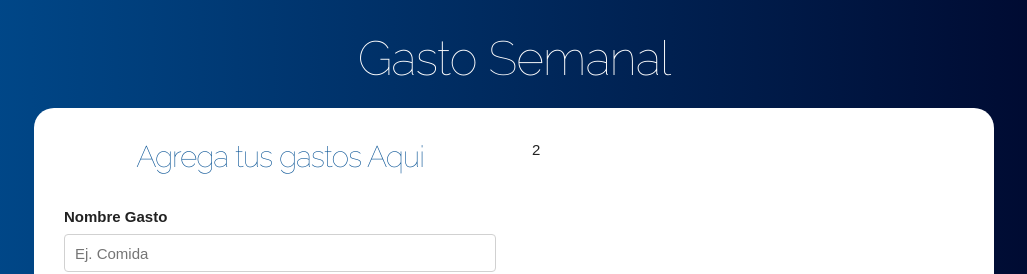
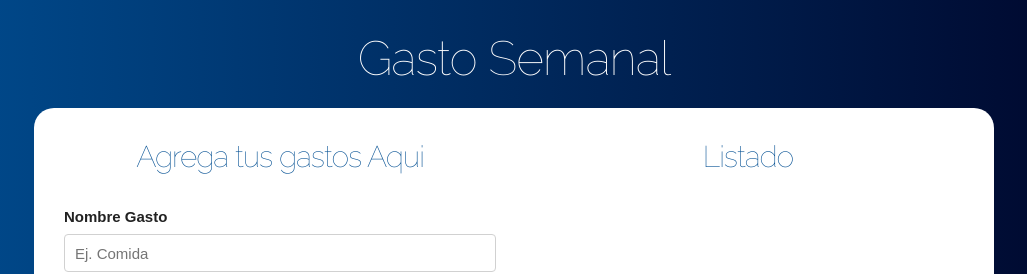
Before and after one commit to alejandrobecerraptor/proyecto-presupuesto-semanal, a React (Create React App) app: page / in a window 1280 px wide. Both pictures are taken after typing "5" into the empty fields and a click on the input "Definir Presupuesto". Shown: the top 274 px of the page, without its empty margins (126-1153 px from the left). Built offline with nearby package versions, Linux system fonts and the light colour scheme.

Commit message:
mostrando gasto en la interfaz por medio de dos componentes

```diff
--- a/src/App.js
+++ b/src/App.js
@@ -1,6 +1,7 @@
 import {useState} from 'react';
 import Pregunta from './components/Pregunta';
 import Formulario from './components/Formulario';
+import Listado from './components/Listado';
 
 
 function App() {
@@ -45,7 +46,9 @@
                   />
                 </div>
                 <div className="one-half column">
-                  2
+                  <Listado
+                  gastos = {gastos}
+                  />
                 </div>
             </div>
             )
--- /dev/null
+++ b/src/components/Gasto.js
@@ -0,0 +1,12 @@
+import React from 'react';
+
+const Gasto = ({gasto}) => (
+    <li className="gastos">
+        <p>
+            {gasto.nombre}
+            <span className="gasto">$ {gasto.cantidad}</span>
+        </p>
+    </li>
+);
+
+export default Gasto;
--- /dev/null
+++ b/src/components/Listado.js
@@ -0,0 +1,16 @@
+import React from 'react';
+import Gasto from './Gasto';
+
+const Listado = ({gastos}) => (
+    <div className="gastos-realizados">
+        <h2>Listado</h2>
+        {gastos.map(gasto =>(
+            <Gasto
+                ket={gasto.id}
+                gasto = {gasto}
+            />
+        ))}
+    </div>
+);
+
+export default Listado;
```
